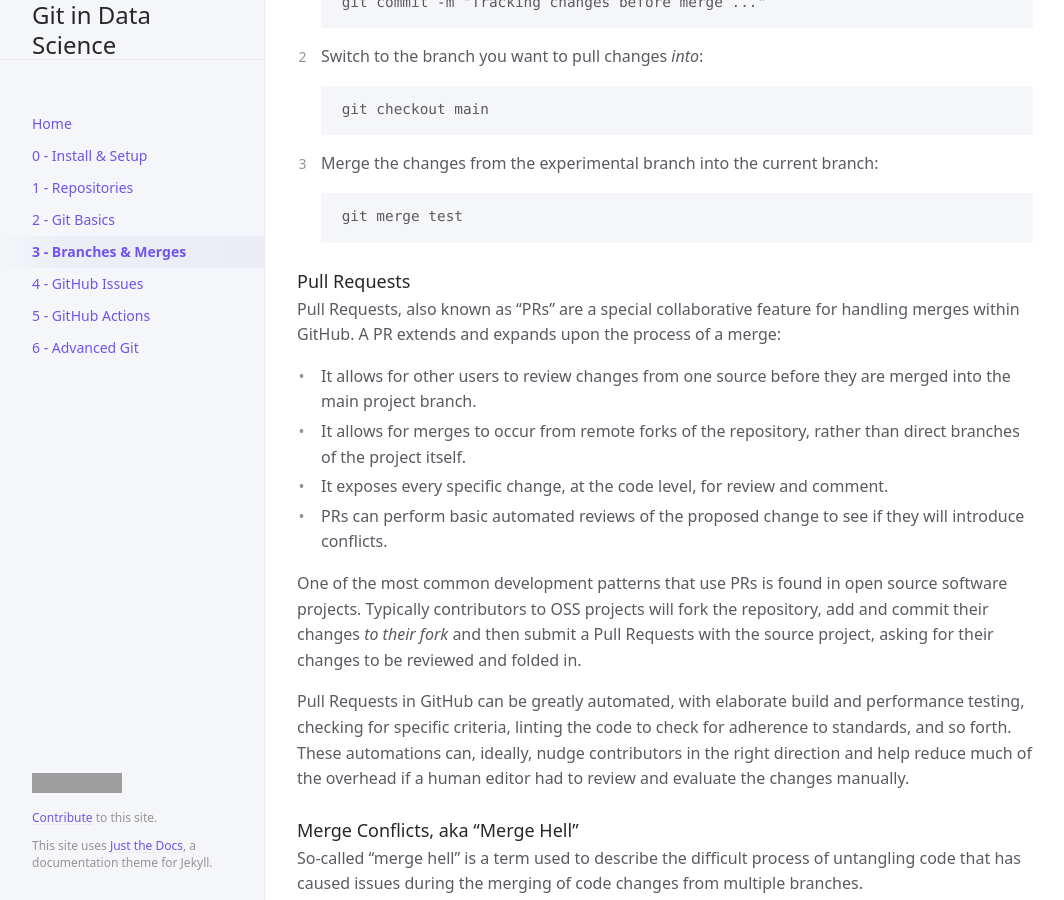
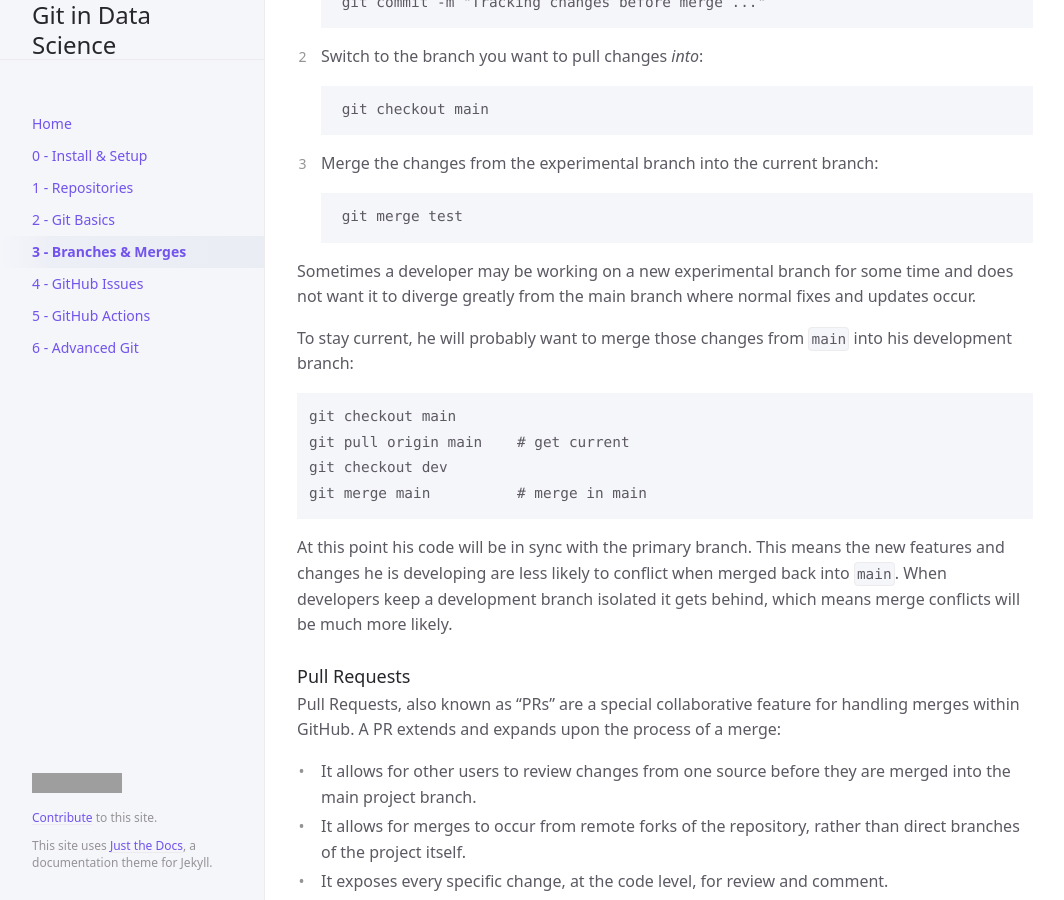
Before and after one commit to UVADS/git-basics, a Jekyll site: the page built from docs/forks-branches.md, in a window 1280 px wide and 900 px high, scrolled down 3615 px. Shown: the whole window, without its empty margins (107-1171 px from the left). Built offline with Jekyll 4.4.1, drawn with Linux system fonts in a browser that asks for light colours; cached includes are drawn as plain includes; some of the changed text lies outside the part shown; grey boxes are pictures that could not be loaded.

Commit message:
More about merges

```diff
--- a/docs/forks-branches.md
+++ b/docs/forks-branches.md
@@ -105,6 +105,17 @@ To merge such changes:
 
         git merge test
 
+Sometimes a developer may be working on a new experimental branch for some time and does not want it to diverge greatly from the main branch where normal fixes and updates occur.
+
+To stay current, he will probably want to merge those changes from `main` into his development branch:
+
+    git checkout main
+    git pull origin main    # get current
+    git checkout dev
+    git merge main          # merge in main
+
+At this point his code will be in sync with the primary branch. This means the new features and changes he is developing are less likely to conflict when merged back into `main`. When developers keep a development branch isolated it gets behind, which means merge conflicts will be much more likely.
+
 ### Pull Requests
 
 Pull Requests, also known as "PRs" are a special collaborative feature for handling merges within GitHub. A PR extends and expands upon the process of a merge:
@@ -166,10 +177,12 @@ To remediate this, open the file and look for the merge markers:
     -Alexander
     >>>>>>> master
 
-Note the `<<<<<<` and `>>>>>>` markers, which indicate the beginning and end of the conflicted section. Sometimes you will see more than one section.
+Note the `<<<<<<` and `>>>>>>` markers, which indicate the beginning and end of the conflicted section. Sometimes you will see more than one section. Each section must be addressed by hand. If multiple files are affected, each must be resolved.
 
 The content between those markers also contains `======` which denotes the break between the two branches - the section above this marker is the destination you are trying to merge _into_ and the section below it is the source branch you are trying to merge in.
 
 To resolve this: Clean up the content between the marge markers, leaving only the content you want. Be sure to remove the markers themselves, i.e. all instances of `<<<<`, `>>>>`, and `====`.
 
+Then, add and commit the changes back to the desired branch, and push.
+
 > [**![YouTube](https://uvads.github.io/git-basics/assets/images/youtube.png) Watch: Resolve Git Merge Conflicts: The Definitive Guide**](https://www.youtube.com/watch?v=Sqsz1-o7nXk)
```
